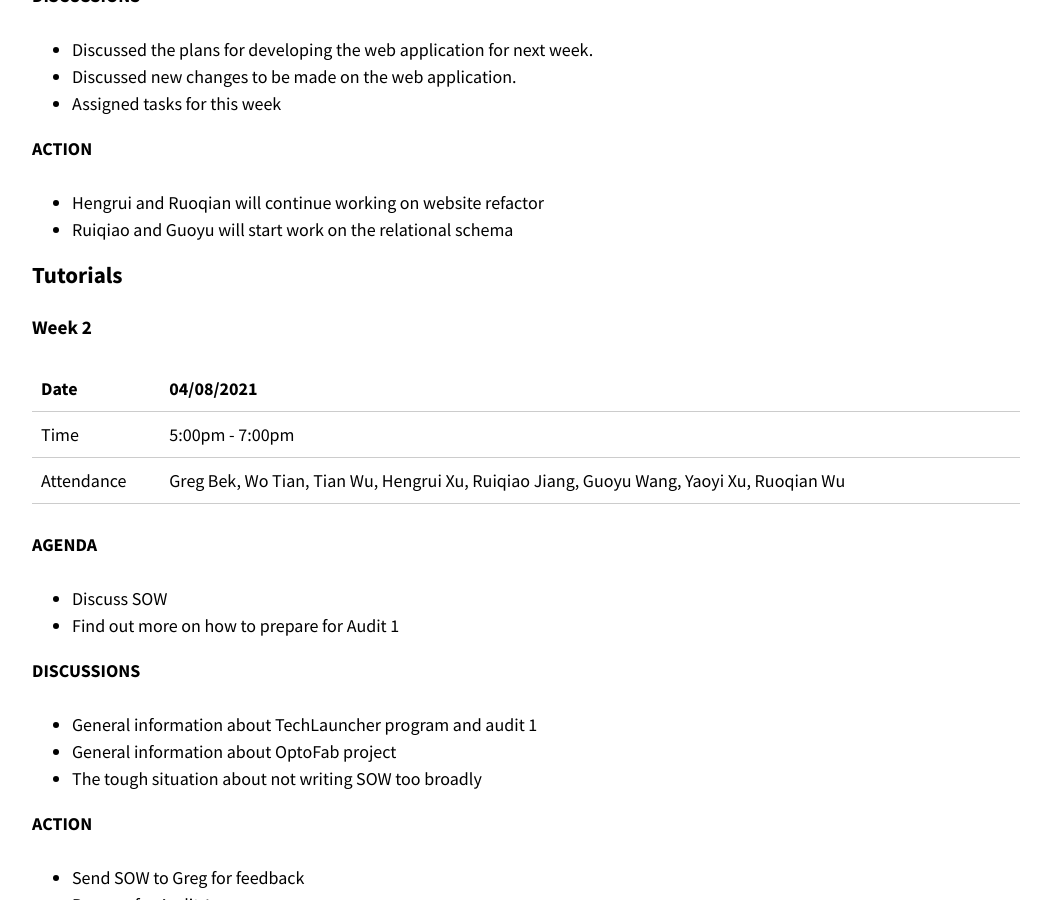
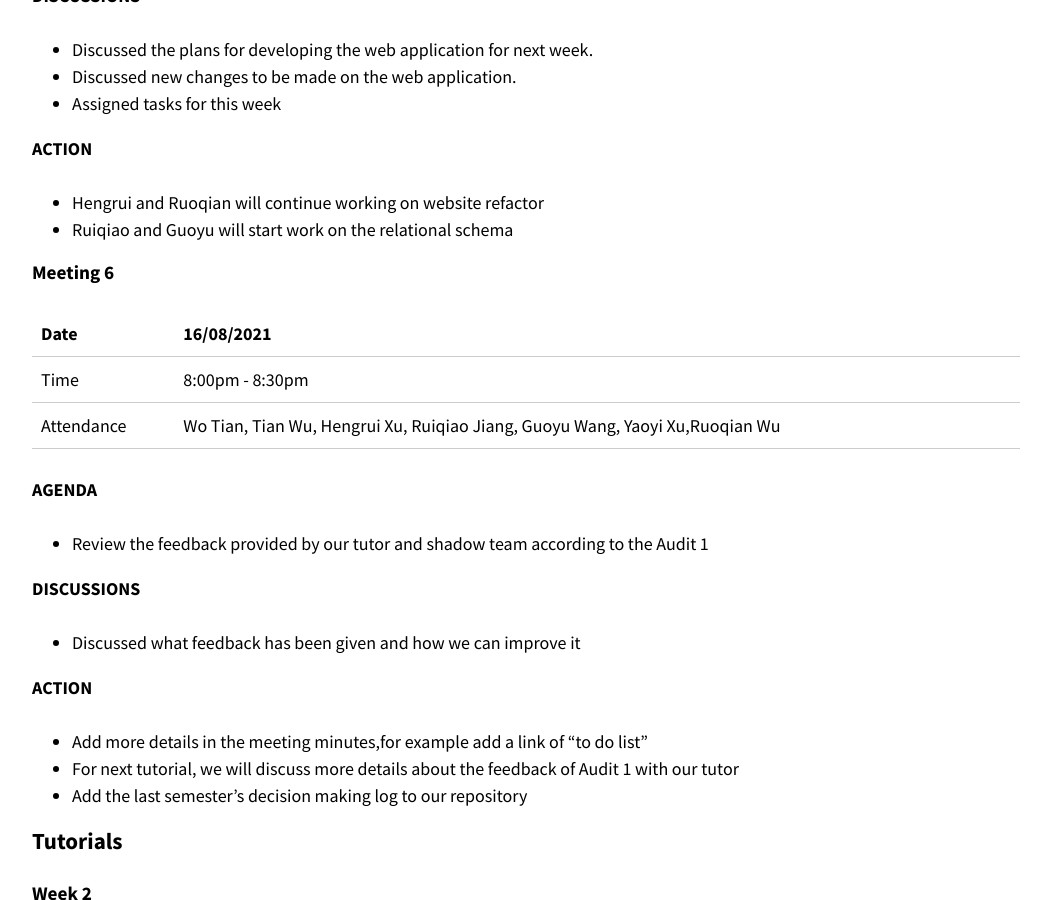
Before and after one commit to optofab/optofab.github.io, a Jekyll site: the page built from logs.md, in a window 1280 px wide and 900 px high, scrolled down 8158 px. Shown: the whole window, without its empty margins (114-1165 px from the left). Built offline with Jekyll 4.4.1, drawn with Linux system fonts in a browser that asks for light colours; nearby versions of some CDN libraries; emoji names are drawn with the system emoji font.

Commit message:
add the group meeting 6

```diff
--- a/logs.md
+++ b/logs.md
@@ -298,6 +298,29 @@ OptoFab:
 - Hengrui and Ruoqian will continue working on website refactor
 - Ruiqiao and Guoyu will start work on the relational schema
 
+#### Meeting 6
+
+| Date       | 16/08/2021                                                                   |
+| ---------- | ---------------------------------------------------------------------------- |
+| Time       | 8:00pm - 8:30pm                                                              |
+| Attendance | Wo Tian, Tian Wu, Hengrui Xu, Ruiqiao Jiang, Guoyu Wang, Yaoyi Xu,Ruoqian Wu |
+
+**AGENDA**
+
+- Review the feedback provided by our tutor and shadow team according to the Audit 1
+
+**DISCUSSIONS**
+
+- Discussed what feedback has been given and how we can improve it
+
+
+**ACTION**
+
+- Add more details in the meeting minutes,for example add a link of “to do list”
+- For next tutorial, we will discuss more details about the feedback of Audit 1 with our tutor
+- Add the last semester’s decision making log to our repository
+
+
 ### Tutorials
 
 #### Week 2
```
